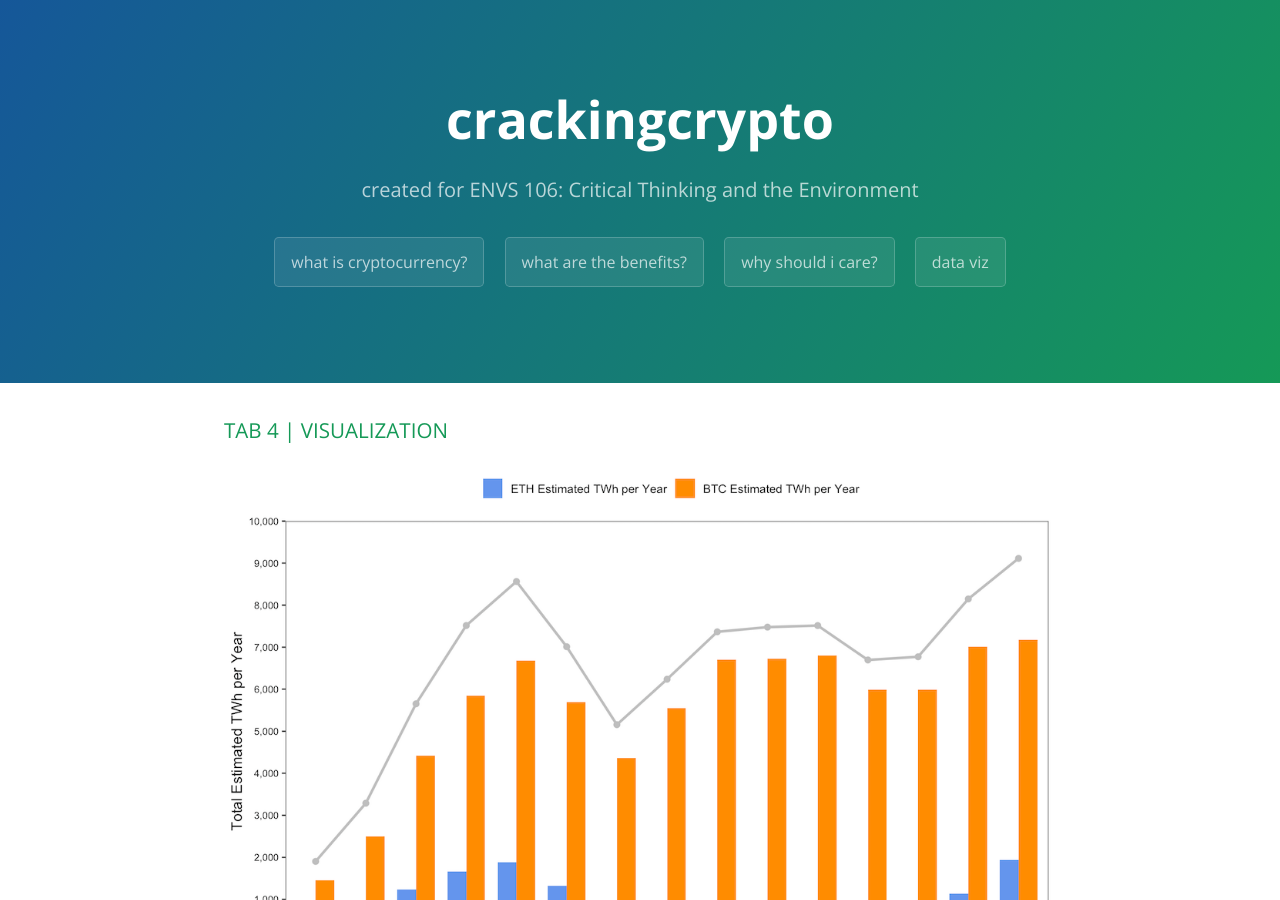
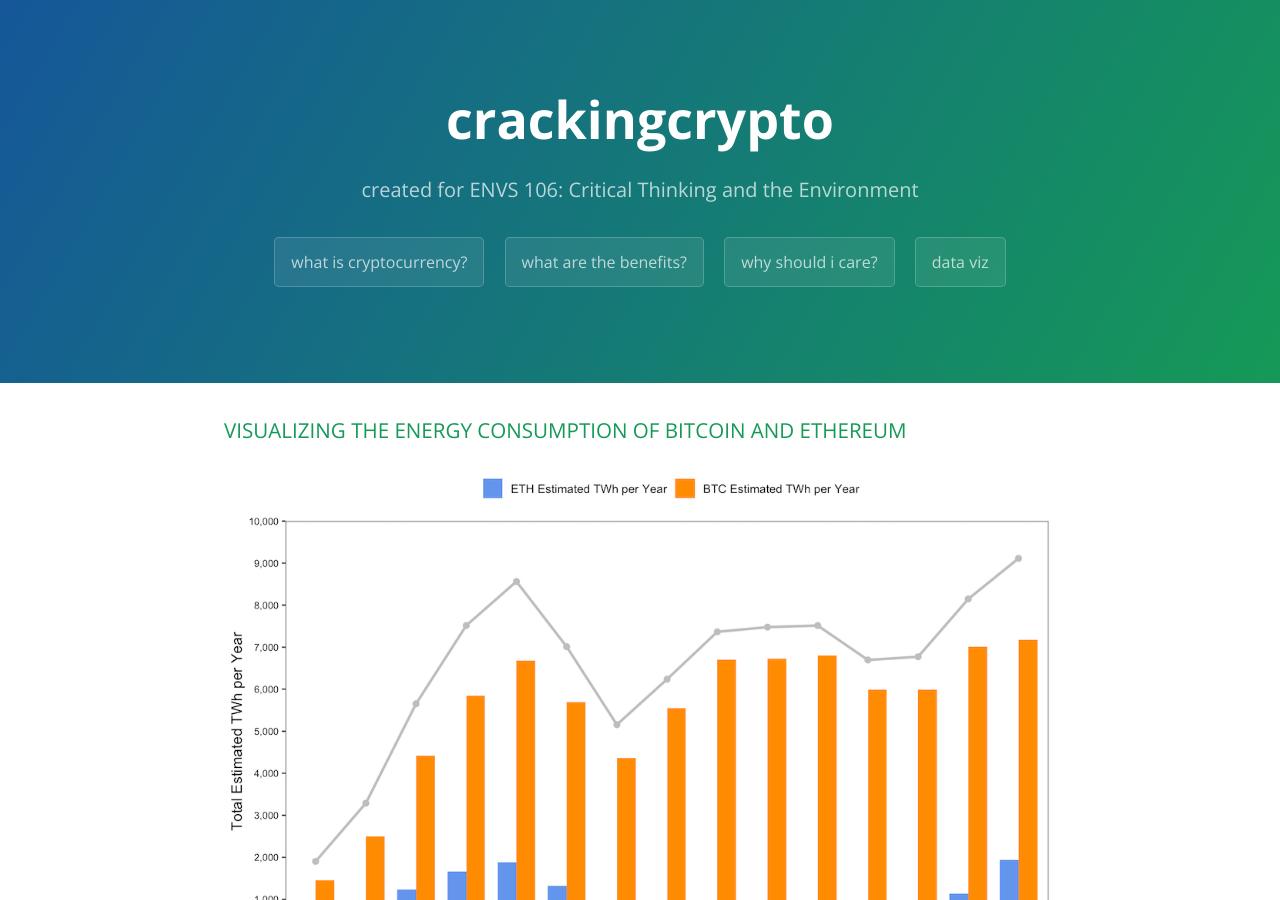
Before and after one commit to tifhsu88/crackingcrypto, a Jekyll site: the page built from tab4.md, in a window 1280 px wide and 900 px high. Built offline with Jekyll 4.4.1, drawn with Linux system fonts in a browser that asks for light colours.

Commit message:
Update tab4.md

```diff
--- a/tab4.md
+++ b/tab4.md
@@ -3,8 +3,10 @@
 layout: template
 filename: tab4
 ---
-### TAB 4 | VISUALIZATION
+### VISUALIZING THE ENERGY CONSUMPTION OF BITCOIN AND ETHEREUM
 
 ![data viz](/images/crypto2.png)
 
+
+
 ![data viz](/images/infographic2.png)
```
